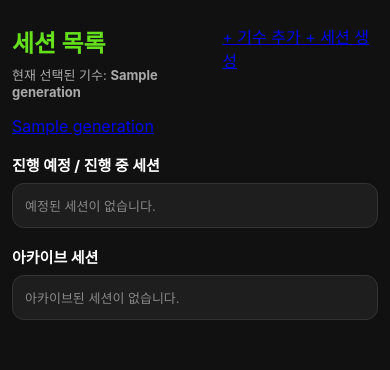
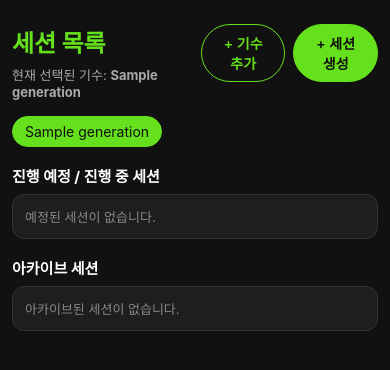
Before and after one commit to Pirogramming-24/hackathon_qteogry, a Django app: page /sessions/ in a window 390 px wide. Shown: the top 370 px of the page. Run offline with Django 5.2, Linux system fonts and the light colour scheme; a user stored in the database is signed in; tables that the repository leaves empty hold one stand-in row (values such as "Sample post"); data that the repository does not hold is empty.

Commit message:
feat: css 오류 수정

```diff
--- a/live_sessions/static/live_sessions/live_sessions_ny.css
+++ b/live_sessions/static/live_sessions/live_sessions.css
@@ -10,7 +10,7 @@ body {
 }
 
 /* 페이지 공통 래퍼 */
-.page-wrapper_ny {
+.page-wrapper {
     max-width: 960px;
     margin: 0 auto;
     padding: 32px 16px 48px;
@@ -20,7 +20,7 @@ body {
 /* ===========================
    공통 버튼 스타일
    =========================== */
-.btn_ny {
+.btn {
     display: inline-block;
     border-radius: 999px;
     border: 1px solid #65E01D;
@@ -35,20 +35,20 @@ body {
     transition: background-color 0.2s, transform 0.2s, box-shadow 0.2s, color 0.2s, border-color 0.2s;
 }
 
-.btn_ny:hover {
+.btn:hover {
     background-color: #52C015;
     border-color: #52C015;
     transform: translateY(-1px);
     box-shadow: 0 4px 12px rgba(101, 224, 29, 0.45);
 }
 
-.btn-outline_ny {
+.btn-outline {
     background: transparent;
     color: #65E01D;
 }
 
 /* 작은 버튼 (헤더용) */
-.btn-sm_ny {
+.btn-sm {
     padding: 6px 12px;
     font-size: 13px;
 }
@@ -133,47 +133,47 @@ body {
    =========================== */
 
 /* 헤더 영역 */
-.page-header_ny {
+.page-header {
     display: flex;
     justify-content: space-between;
     align-items: flex-start;
     margin-bottom: 16px;
 }
 
-.page-header-left_ny {
+.page-header-left {
     display: flex;
     flex-direction: column;
     gap: 6px;
 }
 
-.page-title_ny {
+.page-title {
     font-size: 24px;
     font-weight: 800;
     color: #65E01D;
 }
 
-.page-subtitle_ny {
+.page-subtitle {
     font-size: 13px;
     color: #AAAAAA;
 }
 
-.admin-actions_ny {
+.admin-actions {
     display: flex;
     gap: 8px;
 }
 
 /* 기수 선택 토글 */
-.generation-bar_ny {
+.generation-bar {
     margin: 8px 0 18px;
 }
 
-.generation-list_ny {
+.generation-list {
     display: flex;
     gap: 8px;
     flex-wrap: wrap;
 }
 
-.generation-chip_ny {
+.generation-chip {
     padding: 6px 12px;
     font-size: 14px;
     border-radius: 999px;
@@ -185,32 +185,32 @@ body {
     transition: background-color 0.2s, color 0.2s, border-color 0.2s;
 }
 
-.generation-chip_ny:hover {
+.generation-chip:hover {
     border-color: #65E01D;
     color: #FFFFFF;
 }
 
-.generation-chip_ny.active_ny {
+.generation-chip.active {
     background: #65E01D;
     color: #111;
     border-color: #65E01D;
 }
 
 /* 메인 2단 레이아웃 (진행 / 아카이브) */
-.content-row_ny {
+.content-row {
     display: grid;
     grid-template-columns: 1fr 1fr;
     gap: 24px;
 }
 
-.section-title_ny {
+.section-title {
     font-size: 15px;
     font-weight: 700;
     margin-bottom: 8px;
 }
 
 /* 세션 카드 */
-.session-card_ny {
+.session-card {
     border-radius: 16px;
     padding: 12px 16px;
     background: #1E1E1E;
@@ -220,31 +220,31 @@ body {
     transition: transform 0.2s, border-color 0.2s, box-shadow 0.2s;
 }
 
-.session-card_ny:hover {
+.session-card:hover {
     transform: translateY(-2px);
     border-color: #65E01D;
     box-shadow: 0 6px 16px rgba(101, 224, 29, 0.4);
 }
 
-.session-card_ny .title_ny {
+.session-card .title {
     font-weight: 700;
     margin-bottom: 4px;
     color: #FFFFFF;
 }
 
-.session-card_ny .meta_ny {
+.session-card .meta {
     font-size: 12px;
     color: #AAAAAA;
 }
 
-.session-link_ny {
+.session-link {
     text-decoration: none;
     color: inherit;
     display: block;
 }
 
 /* 비어 있을 때 박스 */
-.empty-box_ny {
+.empty-box {
     padding: 12px;
     border-radius: 12px;
     background: #1E1E1E;
@@ -263,11 +263,11 @@ body {
    반응형 (태블릿 이하)
    =========================== */
 @media (max-width: 768px) {
-    .page-wrapper_ny {
+    .page-wrapper {
         padding: 24px 12px 32px;
     }
 
-    .content-row_ny {
+    .content-row {
         grid-template-columns: 1fr;
         gap: 18px;
     }
--- a/live_sessions/templates/live_sessions/session_list.html
+++ b/live_sessions/templates/live_sessions/session_list.html
@@ -1,22 +1,22 @@
+{% load static %}
 <!DOCTYPE html>
 <html lang="ko">
 <head>
   <meta charset="UTF-8" />
   <title>세션 목록</title>
-  {% load static %}
-  <link rel="stylesheet" href="{% static 'live_sessions/live_sessions_ny.css' %}">
+  <link rel="stylesheet" href="{% static 'live_sessions/live_sessions.css' %}">
 </head>
 
 <body>
-  <div class="page-wrapper_ny">
+  <div class="page-wrapper">
 
     <!-- ===== HEADER ===== -->
-    <div class="page-header_ny">
-      <div class="page-header-left_ny">
-        <div class="page-title_ny">세션 목록</div>
+    <div class="page-header">
+      <div class="page-header-left">
+        <div class="page-title">세션 목록</div>
 
         {% if selected_generation %}
-          <div class="page-subtitle_ny">
+          <div class="page-subtitle">
             현재 선택된 기수:
             <strong>{{ selected_generation.name }}</strong>
           </div>
@@ -25,7 +25,7 @@
 
       {% if is_session_owner %}
       <div class="admin-actions">
-        <a class="btn btn--outline"
+        <a class="btn btn-outline"
            href="{% url 'live_sessions:generation_create' %}">
           + 기수 추가
         </a>
@@ -45,41 +45,36 @@
       {% endif %}
     </div>
 
-
     <!-- ===== GENERATION TOGGLE ===== -->
-    <div class="generation-bar_ny">
-      <div class="generation-list_ny">
+    <div class="generation-bar">
+      <div class="generation-list">
         {% for gen in generations %}
           <a
             href="{% url 'live_sessions:session_list' %}?generation={{ gen.id }}"
-            class="generation-chip
-              {% if selected_generation and gen.id == selected_generation.id %}
-                active
-              {% endif %}"
+            class="generation-chip{% if selected_generation and gen.id == selected_generation.id %} active{% endif %}"
           >
             {{ gen.name }}
           </a>
         {% empty %}
-          <span class="empty-text_ny">
+          <span class="empty-text">
             아직 생성된 기수가 없습니다.
           </span>
         {% endfor %}
       </div>
     </div>
 
-
     <!-- ===== MAIN CONTENT ===== -->
-    <div class="content-row_ny">
+    <div class="content-row">
 
       <!-- LEFT: ACTIVE -->
       <div>
-        <div class="section-title_ny">
+        <div class="section-title">
           진행 예정 / 진행 중 세션
         </div>
 
         {% if active_sessions %}
           {% for s in active_sessions %}
-            <a href="/questions/{{ s.id }}" class="session-link">
+            <a href="{% url 'questions:question_main' s.id %}" class="session-link">
               <div class="session-card">
                 <div class="title">{{ s.title }}</div>
                 <div class="meta">
@@ -92,30 +87,29 @@
             </a>
           {% endfor %}
         {% else %}
-          <div class="empty-box_ny">
+          <div class="empty-box">
             예정된 세션이 없습니다.
           </div>
         {% endif %}
       </div>
 
-
       <!-- RIGHT: ARCHIVE -->
       <div>
-        <div class="section-title_ny">
+        <div class="section-title">
           아카이브 세션
         </div>
 
         {% if archived_sessions %}
           {% for s in archived_sessions %}
-            <div class="session-card_ny">
-              <div class="title_ny">{{ s.title }}</div>
-              <div class="meta_ny">
+            <div class="session-card">
+              <div class="title">{{ s.title }}</div>
+              <div class="meta">
                 {{ s.start_at|date:"Y-m-d H:i" }} ~ {{ s.end_at|date:"H:i" }}
               </div>
             </div>
           {% endfor %}
         {% else %}
-          <div class="empty-box_ny">
+          <div class="empty-box">
             아카이브된 세션이 없습니다.
           </div>
         {% endif %}
```
Also changed, not shown: other parts of live_sessions/static/live_sessions/live_sessions.css (+13 -13 lines), live_sessions/templates/live_sessions/generation_form.html (+9 -9 lines), live_sessions/templates/live_sessions/session_form.html (+12 -12 lines), live_sessions/migrations/0001_initial.py.
